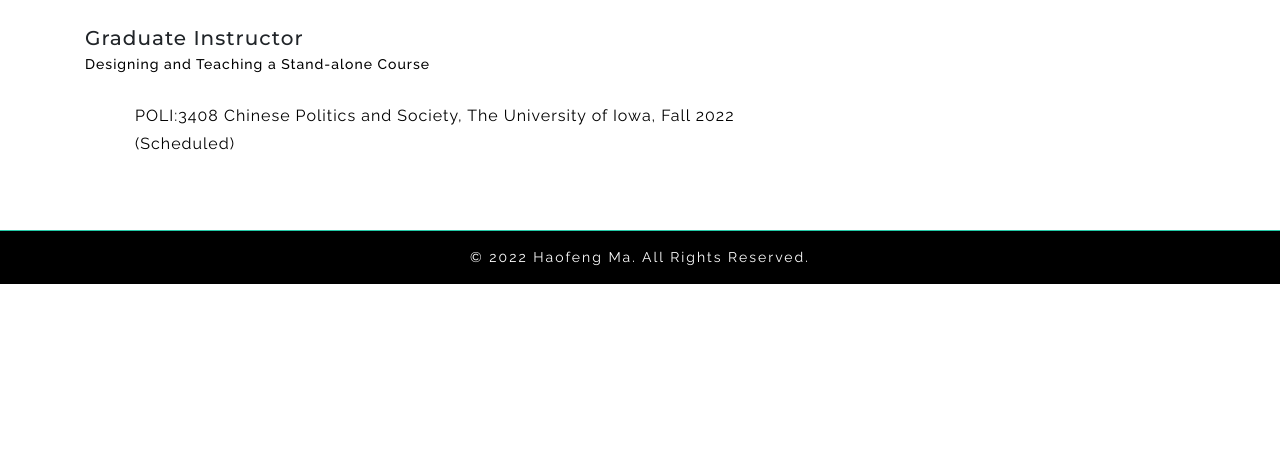
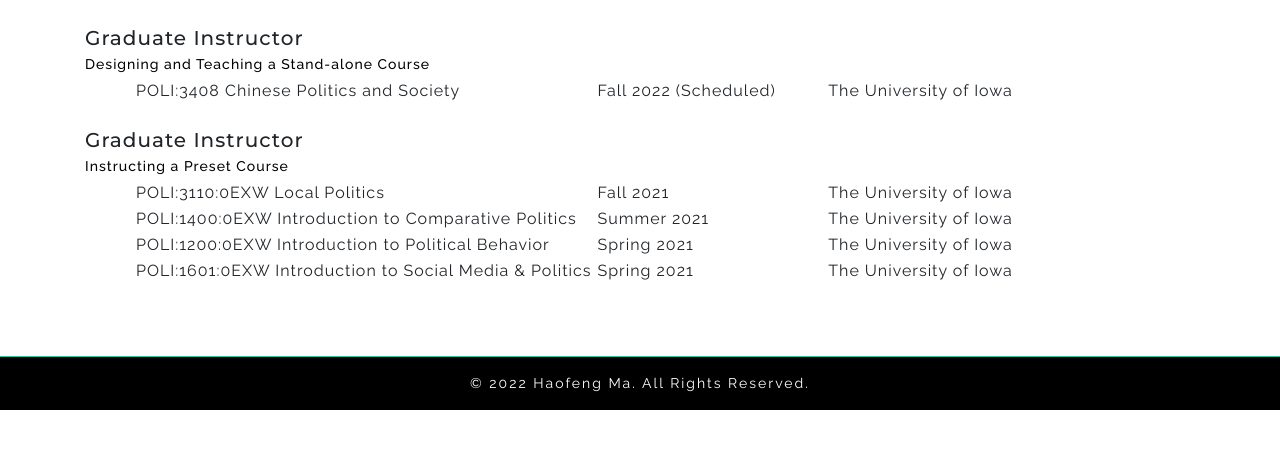
Before and after one commit to haofengma/website, a plain HTML site: page teaching.html in a window 1280 px wide. Shown: the part 263-712 px from the top of the page. Drawn offline with Linux system fonts and the light colour scheme.

Commit message:
update teaching

```diff
--- a/teaching.html
+++ b/teaching.html
@@ -1,7 +1,7 @@
 <!DOCTYPE html>
 <html lang="zxx">
    <head>
-      <title>Renovate a services Category Flat Bootstrap Responsive Web Template |About :: w3layouts</title>
+      <title>Haofeng Ma | Teaching</title>
       <!--meta tags -->
       <meta charset="UTF-8">
       <meta name="viewport" content="width=device-width, initial-scale=1">
@@ -83,16 +83,54 @@
       <!--about-->
       <section class="about-inner py-lg-4 py-md-3 py-sm-3 py-3">
          <div class="container py-lg-5 py-md-4 py-sm-4 py-3">
+
             <div class="title-sub text-center mb-lg-5 mb-md-4 mb-sm-4 mb-3">
                <h4 class="title mb-md-4 mb-sm-3 mb-3">Teaching Experience</h4>
             </div>
+
+
             <div class="row">
               <div class="col-lg-7 w3layouts-right-side-img">
 <h5>Graduate Instructor <p>Designing and Teaching a Stand-alone Course</p></h5>
+<div style="margin-left:50px">
+<table style="width:1000px;">
+  <tr>
+    <td width="300px">POLI:3408 Chinese Politics and Society</td>
+    <td width="150px">Fall 2022 (Scheduled)</td>
+    <td width="200px">The University of Iowa</td>
+  </tr>
+</table>
+</div>
+
 <br>
-<p style="position:relative; left:50px;font-size:16px;">POLI:3408 Chinese Politics and Society, The University of Iowa, Fall 2022 (Scheduled)</p>
+            <h5>Graduate Instructor <p>Instructing a Preset Course</p></h5>
+            <div style="margin-left:50px">
+            <table style="width:1000px;">
+              <tr>
+                <td width="300px">POLI:3110:0EXW Local Politics</td>
+                <td width="150px">Fall 2021</td>
+                <td width="200px">The University of Iowa</td>
+              </tr>
+              <tr>
+                <td width="300px">POLI:1400:0EXW Introduction to Comparative Politics</td>
+                <td width="150px">Summer 2021</td>
+                <td width="200px">The University of Iowa</td>
+              </tr>
+              <tr>
+                <td width="300px">POLI:1200:0EXW Introduction to Political Behavior</td>
+                <td width="150px">Spring 2021</td>
+                <td width="200px">The University of Iowa</td>
+              </tr>
+              <tr>
+                <td width="300px">POLI:1601:0EXW Introduction to Social Media & Politics</td>
+                <td width="150px">Spring 2021</td>
+                <td width="200px">The University of Iowa</td>
+              </tr>
+            </table>
             </div>
-         </div>
+          </div>
+          </div>
+          </div>
       </section>
       <!--footer-->
       <div class="copy-agile-right text-center py-3">
```
Also changed, not shown: education.html (+1 -1 lines), research.html (+1 -1 lines).
